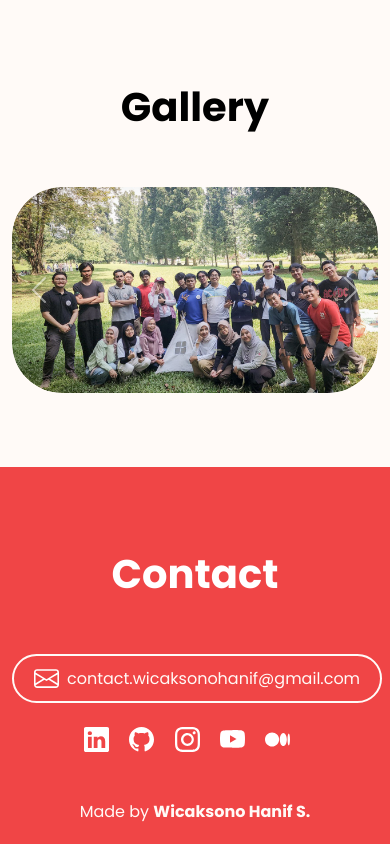
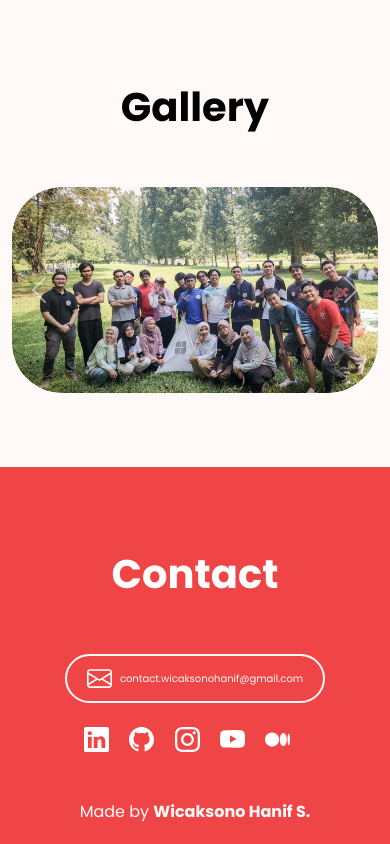
Before and after one commit to wicaksonohanif/wicaksonohanif-hub, a plain HTML site: page index.html in a window 390 px wide. Shown: the part 4374-5218 px from the top of the page. Drawn offline with nearby package versions, Linux system fonts and the light colour scheme.

Commit message:
Update style.css

```diff
--- a/style.css
+++ b/style.css
@@ -302,4 +302,10 @@ footer {
         font-size: 14px;
         padding: 10px;
     }
+
+    /* Contact */
+    .email-box {
+    font-family: 'Poppins', sans-serif;
+    font-size: 10px;
+    }
 }
```
